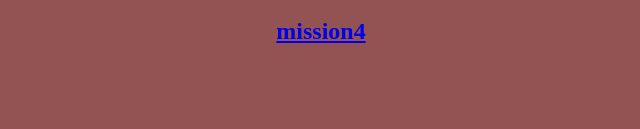
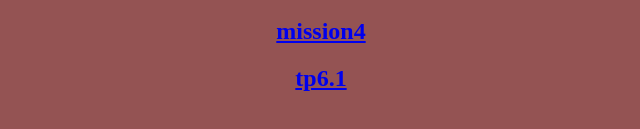
Before and after one commit to mahyou012/projet, a plain HTML site: page index.html in a window 1280 px wide. Shown: the part 437-566 px from the top of the page, 319-959 px from the left. Drawn offline with Linux system fonts and the light colour scheme.

Commit message:
Update index.html

```diff
--- a/index.html
+++ b/index.html
@@ -19,6 +19,7 @@
         <h2><a href="https://mahyou012.github.io/mahamoud4/">tp4_2</a> </h2>
 	<h2><a href="https://mahyou012.github.io/maha3/">mission3</a> </h2>
 	<h2><a href="https://mahyou012.github.io/cv/">mission4</a> </h2>
+	<h2><a href="https://mahyou012.github.io/javasript/">tp6.1</a> </h2>
 
 </body>
 </html>
```
